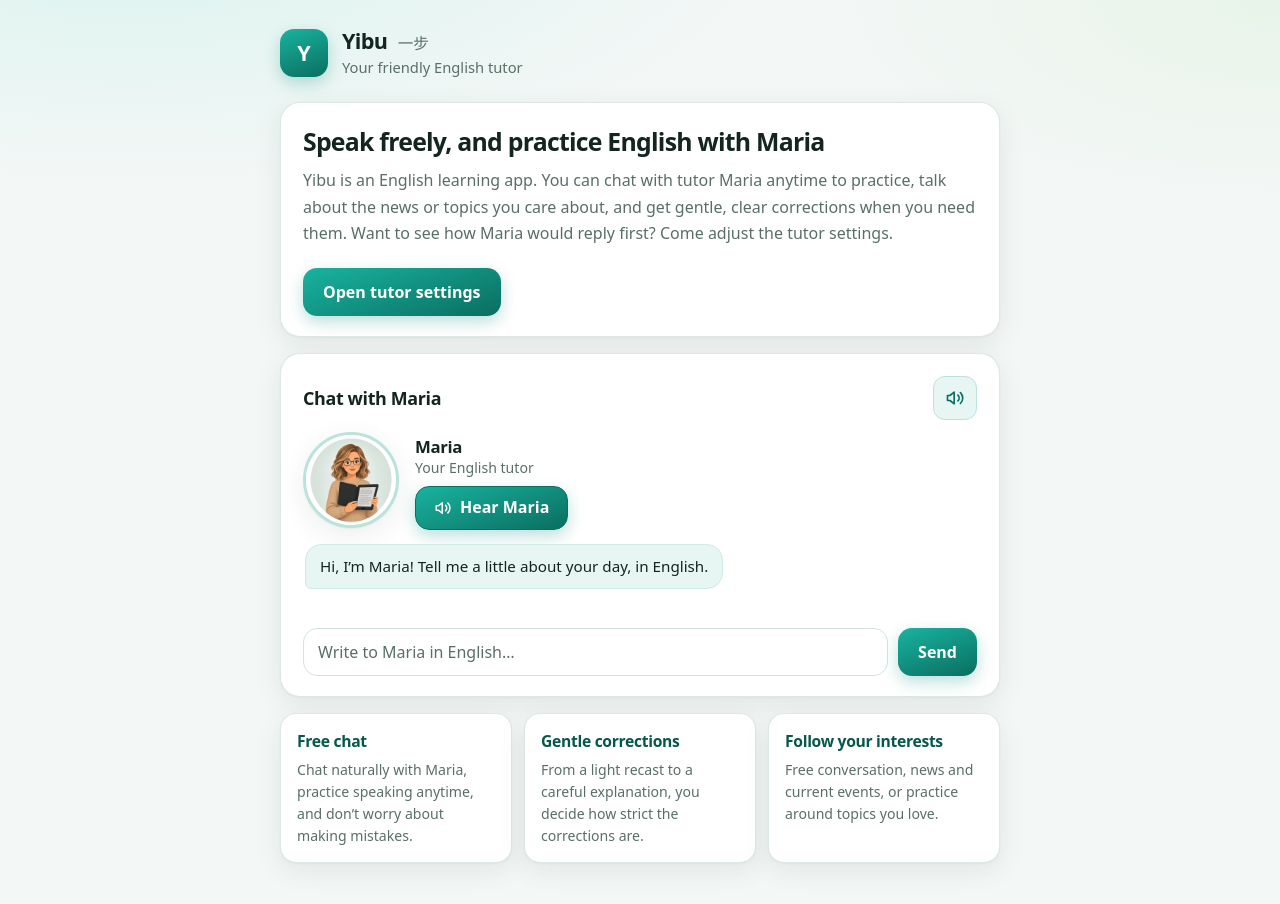
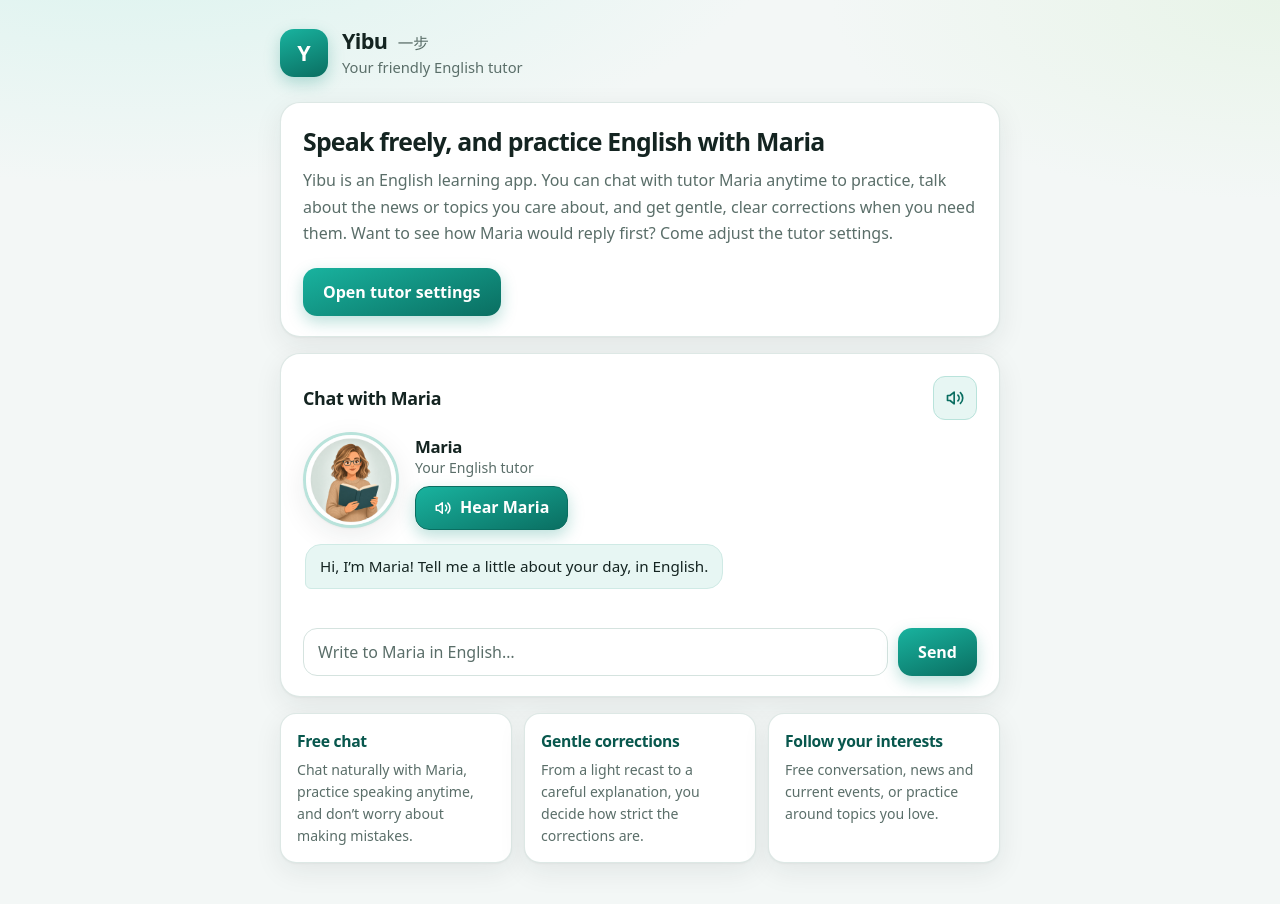
Before and after one commit to GuyWithARiceCooker/yibu, a plain HTML site: page index.html in a window 1280 px wide. Drawn offline with Linux system fonts and the light colour scheme.

Commit message:
Use Maria holding a book (yibu-tutor-book.png) in the chat card

```diff
--- a/index.html
+++ b/index.html
@@ -510,7 +510,7 @@
           </button>
         </div>
         <div class="maria-profile">
-          <img class="tutor-img" src="yibu-tutor-holding-reader.png" alt="Maria, Yibu’s friendly language-learning tutor" width="96" height="96">
+          <img class="tutor-img" src="yibu-tutor-book.png" alt="Maria, Yibu’s friendly language-learning tutor" width="96" height="96">
           <div class="maria-info">
             <p class="maria-name">Maria</p>
             <p class="maria-role">Your English tutor</p>
@@ -1046,7 +1046,7 @@
       });
     };
 
-    const imageChanged = () => fetch("yibu-tutor-holding-reader.png", { method: "HEAD", cache: "no-store" }).then((r) => {
+    const imageChanged = () => fetch("yibu-tutor-book.png", { method: "HEAD", cache: "no-store" }).then((r) => {
       if (!r.ok) throw new Error(r.status);
       const tag = tagOf(r);
       if (!tag) return false;
```
